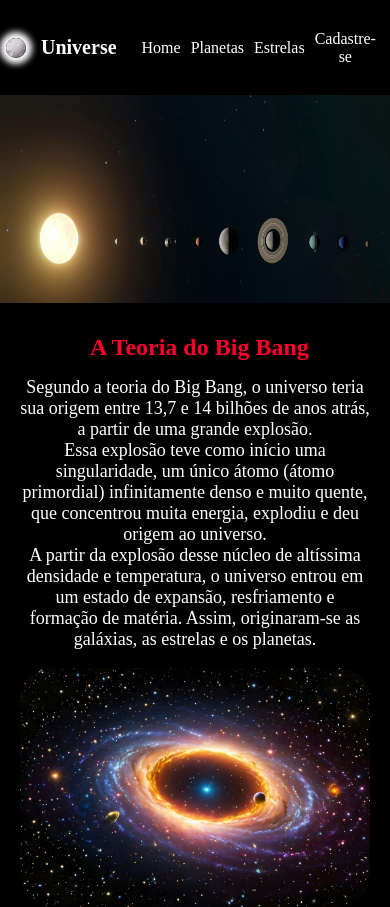
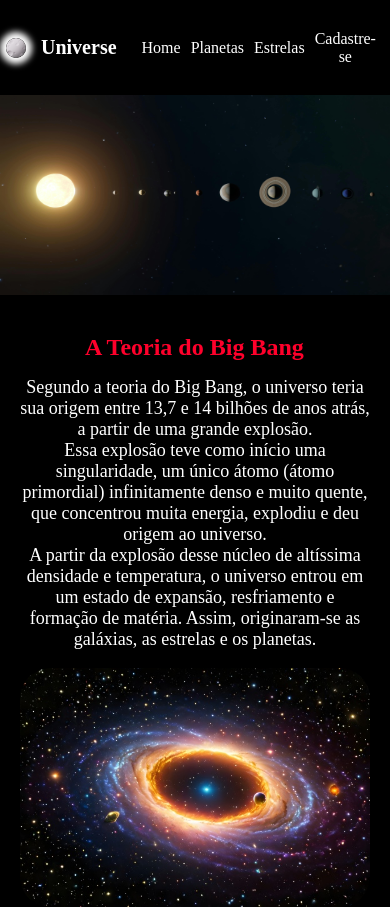
Before and after one commit to RafaelSil1/Universe, a plain HTML site: page index.html in a window 390 px wide. Shown: the top 907 px of the page. Drawn offline with Linux system fonts and the light colour scheme.

Commit message:
ajustes
algo ainda esta de errado que não ta ficando 100% na responsividade de 400px

```diff
--- a/style.css
+++ b/style.css
@@ -72,7 +72,6 @@
     margin-left: 20px;
     width: 700px;
     color: white;
-    background-color: black;
 }
 
 .paragrafo h2 {
@@ -166,6 +165,7 @@
     width: 1250px;
 }
 
+
 footer {
     display: flex;
     justify-content: space-between;
@@ -248,7 +248,7 @@
     }
 
     .cabecalho {
-        width: 390px;
+        width: 400px;
         gap: 15px;
 
     }
@@ -259,8 +259,8 @@
 
 
     .img-principal {
-        height: 300px;
-        width: 390px;
+        height: 200px;
+        width: 400px;
     }
 
     section {
@@ -279,7 +279,7 @@
 
     .cardinfo h2 {
         display: flex;
-        margin-left: 210px;
+        margin-left: 250px;
         margin-bottom: 0px;
         text-align: center;
         width: 220px;
@@ -290,8 +290,18 @@
         justify-content: center;
         align-items: center;
         margin-top: 5px;
-        margin-left: 140px;
         width: 350px;
+    }
+
+    .paragrafo {
+        display: flex;
+        justify-content: center;
+        align-items: center;
+        text-align: center;
+        margin-top: 200px;
+        margin-right: 50px;
+        margin-left: 0;
+        width: 400px;
     }
 
     .cardinfo img {
@@ -306,6 +316,7 @@
         justify-content: center;
         flex-direction: column;
         align-items: center;
+        margin-top: 100px;
     }
 
     .img-section {
@@ -319,7 +330,7 @@
     .text {
         margin-top: 5px;
         margin-left: 0;
-        width: 370px;
+        width: 360px;
     }
 
     .card-lactea {
@@ -341,7 +352,7 @@
 
     .conju {
         margin-top: 40px;
-        width: 385px;
+        width: 400px;
     }
 
     .solar {
@@ -364,14 +375,18 @@
     .text-solar {
         margin-top: 30px;
         margin-left: 0;
-        width: 370px;
+        width: 360px;
+    }
+
+    hr {
+        width: 400px;
     }
 
     footer {
         display: flex;
         flex-direction: row;
         align-items: center;
-        width: 390px;
+        width: 400px;
     }
 
     .img-logo {
```
